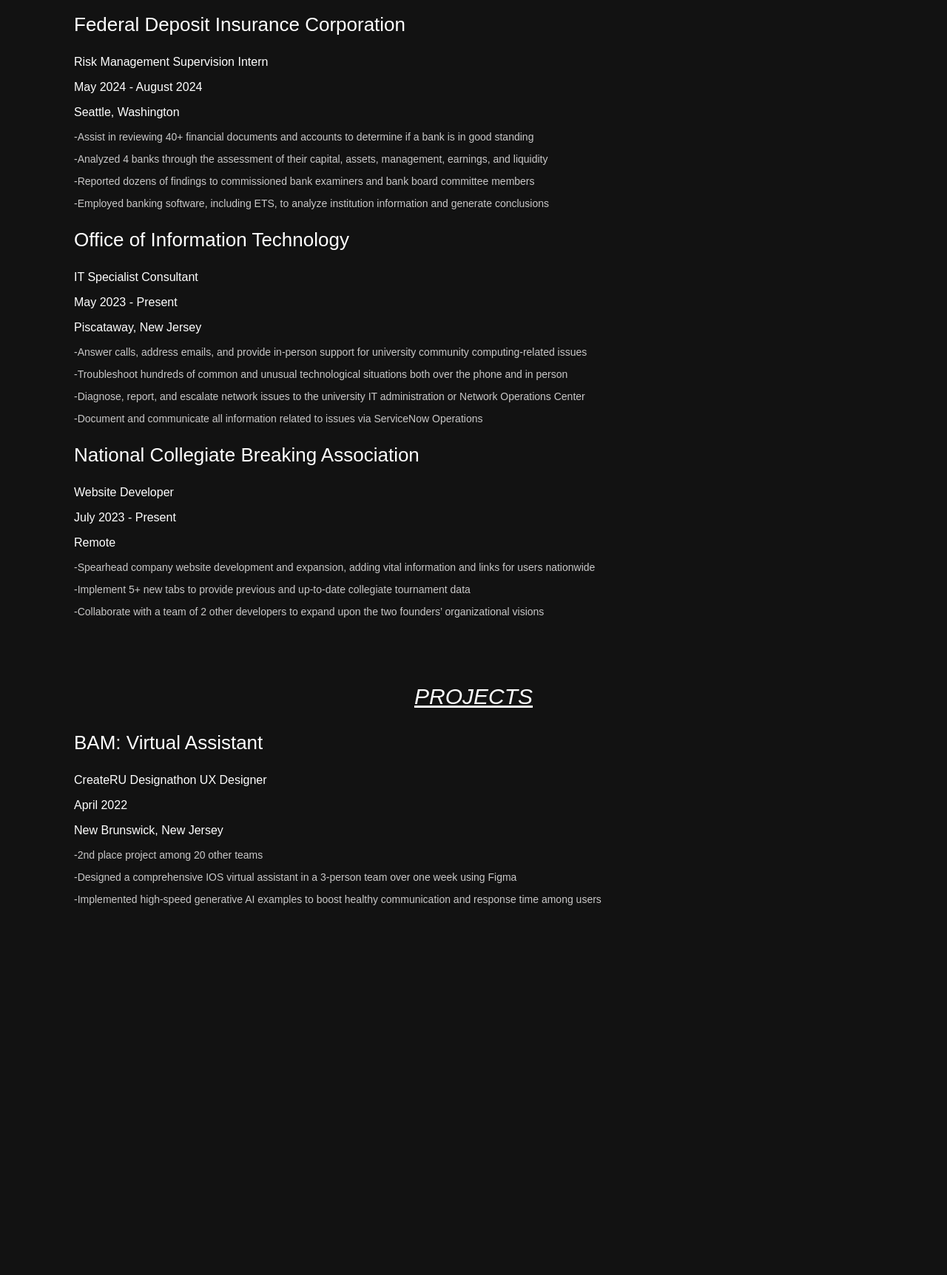
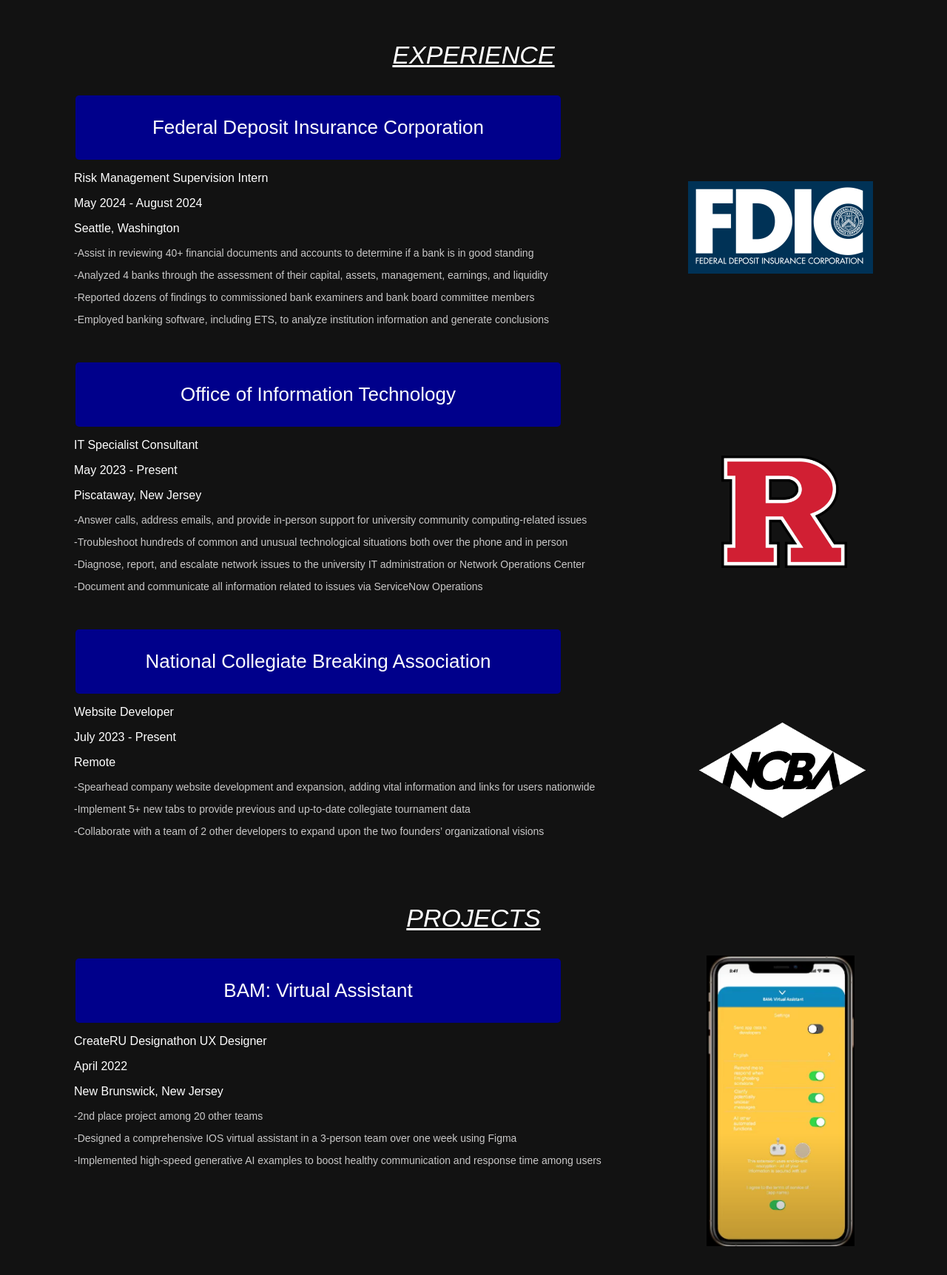
Before and after one commit to adc200/AidanCapan.github.io, a plain HTML site: page index.html in a window 1280 px wide. Shown: the part 760-2484 px from the top of the page at 74% size. Before the commit the page ends 1998 px from the top, so only its background shows below. Drawn offline with Linux system fonts and the light colour scheme.

Commit message:
sixth commit

```diff
--- a/index.html
+++ b/index.html
@@ -19,15 +19,18 @@
                     </a>
                 </div>
 
+                <div id="profile-name">
+                    Aidan Capan
+                </div>
+                <div id="profile-about">
+                      <p>About me!</p>
+                </div>
                 <div id="profile-intro">
-                    <div id="profile-name">Aidan Capan</div>
-                        <div id="profile-about">
-                          <p>About me!</p>
-                        </div>
-                    <p>Hello! Pleased to meet you. My name is Aidan Capan, and I'm a senior at Rutgers Business School pursuing a degree in Business Analytics and Information Technology with a minor in Music Technology. I have an immense interest in technology and how technology can be used in any field. With years of technological use behind computer hardware and software, my interest in technology has run through almost my whole life. Wanting to educate myself further, I am sufficient in SQL, Python, Mac OS, Windows OS, HTML, and Javascript.
+                    <p>Hello! Pleased to meet you. My name is Aidan Capan, and I'm a senior at Rutgers Business School pursuing a degree in Business Analytics and Information Technology with minors in Music Technology and also Psychology. I have an immense interest in technology and how technology can be used in any field. With years of technological use behind computer hardware and software, my interest in technology has run through almost my whole life. Wanting to educate myself further, I am sufficient in SQL, Python, Mac OS, Windows OS, HTML, and Javascript.
 
                         I believe technology is an ever-adapting tool that enhances effectiveness and efficiency anywhere technology is applied. Wanting to achieve more in the field, I am currently an IT consultant and aim to become a well-versed business analyst in the future. I plan to further increase my current skills while learning new ones in hopes of exploring and discovering new opportunities that can better me as both a person and a professional.</p>
                 </div>
+
             </div>
         </div>
 
@@ -89,7 +92,15 @@
                     -Employed banking software, including ETS, to analyze institution information and generate conclusions
                 </p>
             </div>
-                <!------------------------------------------>
+            <div id="exp1-img">
+                <a>
+                    <img src="images\fdicimage.png"
+                    alt="FDIC Picture"
+                    class="exp1-img"
+                    >
+                </a>
+            </div>
+
             <div id="experience-title">
                 <p>
                     Office of Information Technology
@@ -120,7 +131,15 @@
                     -Document and communicate all information related to issues via ServiceNow Operations
                 </p>
             </div>
-                <!-------------------------------------------->
+            <div id="exp2-img">
+                <a>
+                    <img src="images\rutgerslogo.png"
+                    alt="Rutgers R Logo"
+                    class="exp2-img"
+                    >
+                </a>
+            </div>
+
             <div id="experience-title">
                 <p>
                     National Collegiate Breaking Association
@@ -147,6 +166,14 @@
                 <p>
                     -Collaborate with a team of 2 other developers to expand upon the two founders’ organizational visions
                 </p>
+            </div>
+            <div id="exp3-img">
+                <a>
+                    <img src="images\ncbalogo.png"
+                    alt="NCBA Logo"
+                    class="exp3-img"
+                    >
+                </a>
             </div>
         </div>
 
@@ -183,6 +210,14 @@
                     -Implemented high-speed generative AI examples to boost healthy communication and response time among users
                 </p>
             </div>
+            <div id="projects-img">
+                <a>
+                    <img src="images\projectimage.png"
+                    alt="BAM: Virtual Assistant UX Design"
+                    class="projects-img"
+                    >
+                </a>
+            </div>
         </div>
     </body>
 </html>
--- a/style.css
+++ b/style.css
@@ -24,10 +24,18 @@
     text-align: center;
     margin-left: 10px;
     margin-top: 15px;
+    border-radius: 10px;
+    padding: 40px;
+    padding-top: 70px;
 }
 
 #profile-intro {
     margin-top: 50px;
+    padding: 10px 20px;
+    background-color: darkblue;
+    border: none;
+    border-radius: 5px;
+    width: 60%;
 }
 
 #profile-name {
@@ -40,7 +48,7 @@
 }
 
 #socials {
-    font-size: 36px;
+    font-size: 38px;
     font-style: italic;
     margin-top: 63px;
     text-align: right;
@@ -61,12 +69,19 @@
     margin-top: 90px;
     text-decoration: underline;
     text-align: center;
-    font-size: 30px;
+    font-size: 34px;
+    margin-bottom: 35px;
 }
 
 #experience-title{
-    text-align: left;
+    text-align: center;
     font-size: 26px;
+    padding: 2px 4px;
+    background-color: darkblue;
+    border: none;
+    border-radius: 5px;
+    width: 60%;
+    margin-left: 2px;
 }
 
 #experience-info{
@@ -76,6 +91,30 @@
 #experience-desc{
     font-size: 14px;
     color: rgb(201, 200, 200);
+    margin-bottom: 50px;
+}
+
+.exp1-img{
+    float: right;
+    width: 250px;
+    height: auto;
+    margin-top: -245px;
+}
+
+.exp2-img{
+    float: right;
+    width: 170px;
+    height: auto;
+    margin-top: -235px;
+    margin-right: 35px;
+}
+
+.exp3-img{
+    float: right;
+    width: 225px;
+    height: auto;
+    margin-top: -205px;
+    margin-right: 10px;
 }
 
 #projects {
@@ -87,12 +126,19 @@
     margin-top: 90px;
     text-decoration: underline;
     text-align: center;
-    font-size: 30px;
+    font-size: 34px;
+    margin-bottom: 35px;
 }
 
 #projects-title{
-    text-align: left;
+    text-align: center;
     font-size: 26px;
+    padding: 2px 4px;
+    background-color: darkblue;
+    border: none;
+    border-radius: 5px;
+    width: 60%;
+    margin-left: 2px;
 }
 
 #projects-info{
@@ -102,4 +148,14 @@
 #projects-desc{
     font-size: 14px;
     color: rgb(201, 200, 200);
+    margin-bottom: 100px;
 }
+
+.projects-img{
+    float: right;
+    width: 200px;
+    height: auto;
+    margin-top: -385px;
+    margin-bottom: 60px;
+    margin-right: 25px;
+}
```
Also changed, not shown: images/fdicimage.png (added), images/ncbalogo.png (added), images/projectimage.png (added), images/rutgerslogo.png (added).
